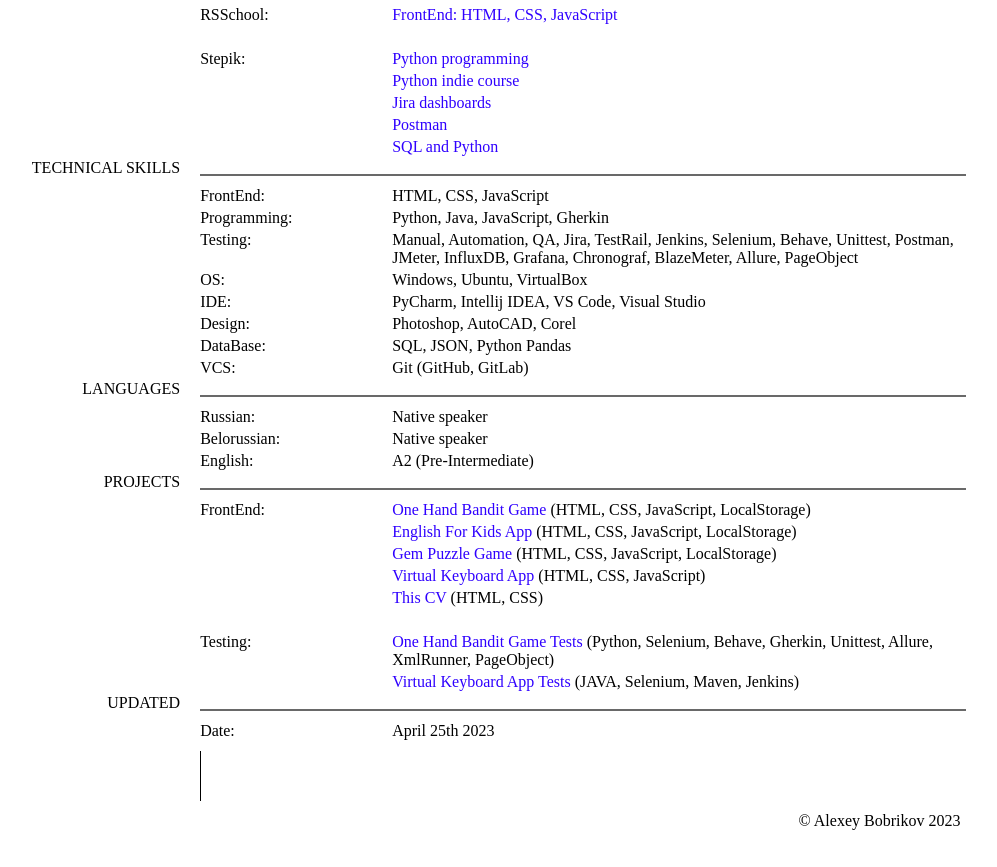
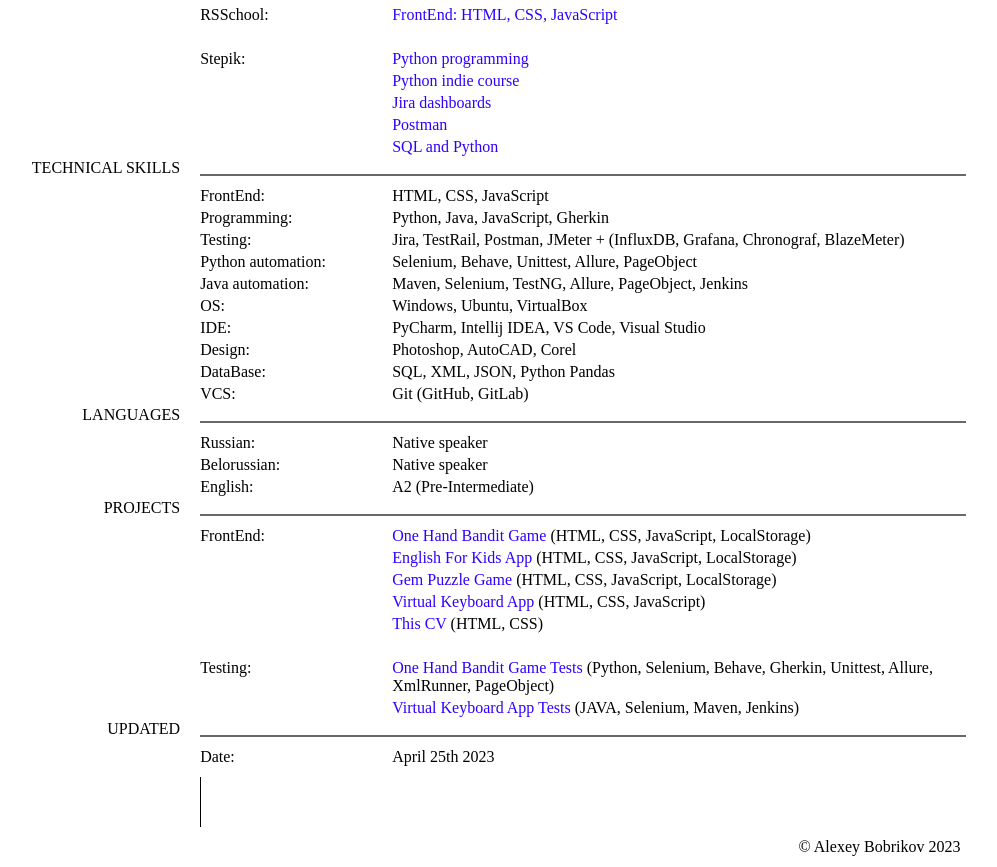
Before and after one commit to alex-beaverg/MyCV-2023, a plain HTML site: page index.html in a window 1280 px wide. Shown: the part 897-1764 px from the top of the page, without its empty margins (114-1111 px from the left). Before the commit the page ends 1738 px from the top, so only its background shows below. Drawn offline with Linux system fonts and the light colour scheme; a script that the page names is missing.

Commit message:
update CV

```diff
--- a/index.html
+++ b/index.html
@@ -358,8 +358,23 @@
                                 Testing:
                             </td>
                             <td class="td-2">
-                                Manual, Automation, QA, Jira, TestRail, Jenkins, Selenium, Behave, Unittest, Postman, JMeter, InfluxDB, Grafana, Chronograf, BlazeMeter,
-                                Allure, PageObject
+                                Jira, TestRail, Postman, JMeter + (InfluxDB, Grafana, Chronograf, BlazeMeter)
+                            </td>
+                        </tr>
+                        <tr>
+                            <td class="td-1">
+                                Python automation:
+                            </td>
+                            <td class="td-2">
+                                Selenium, Behave, Unittest, Allure, PageObject
+                            </td>
+                        </tr>
+                        <tr>
+                            <td class="td-1">
+                                Java automation:
+                            </td>
+                            <td class="td-2">
+                                Maven, Selenium, TestNG, Allure, PageObject, Jenkins
                             </td>
                         </tr>
                         <tr>
@@ -391,7 +406,7 @@
                                 DataBase:
                             </td>
                             <td class="td-2">
-                                SQL, JSON, Python Pandas
+                                SQL, XML, JSON, Python Pandas
                             </td>
                         </tr>
                         <tr>
```
